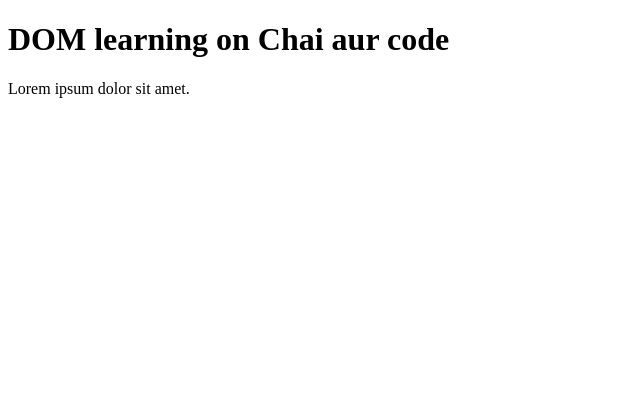
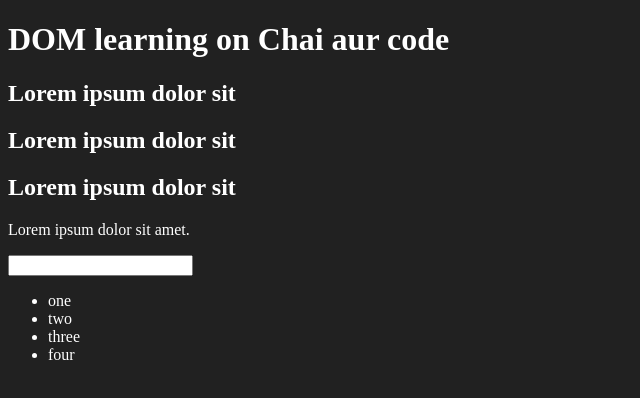
Before and after one commit to Shivansh2004-Mishra/js-hindi, a plain HTML site: page 06_dom/one.html in a window 1280 px wide. Shown: the whole page, without its empty margins (0-640 px from the left). Drawn offline with Linux system fonts and the light colour scheme.

Commit message:
refactor HTML structure and styling for DOM learning example

```diff
--- a/06_dom/one.html
+++ b/06_dom/one.html
@@ -4,11 +4,28 @@
     <meta charset="UTF-8">
 
     <title>DOM learning</title>
+    <style>
+        .bg-black{
+            background-color: #212121;
+            color: #fff;
+        }
+    </style>
 </head>
-<body>
-    <div class="bg-black">
-        <h1 id="title" class="heading">DOM learning on Chai aur code</h1>
+<body class="bg-black">
+    <div>
+        <h1 id="title" class="heading">DOM learning on Chai aur code <span style="display: none;">test text</span></h1>
+        <h2>Lorem ipsum dolor sit</h2>
+        <h2>Lorem ipsum dolor sit</h2>
+        <h2>Lorem ipsum dolor sit</h2>
         <p>Lorem ipsum dolor sit amet.</p>
+        <input type="password" name="" id="">
+
+        <ul>
+            <li class="list_item">one</li>
+            <li class="list_item">two</li>
+            <li class="list_item">three</li>
+            <li class="list_item">four</li>
+        </ul>
     </div>
 </body>
 </html>
```
